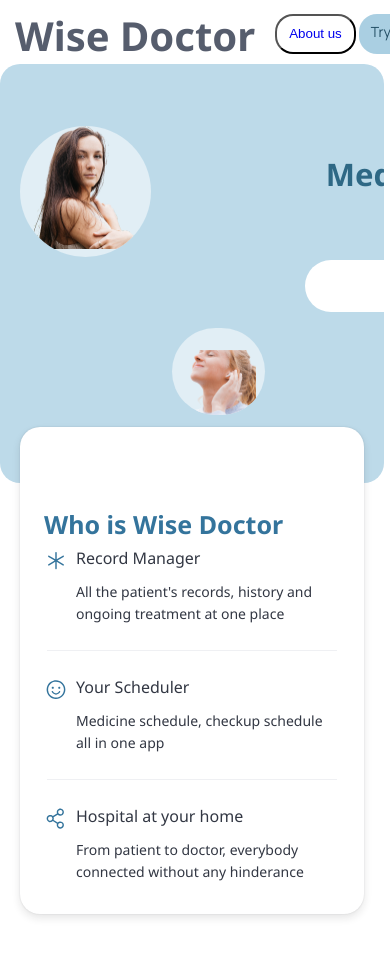
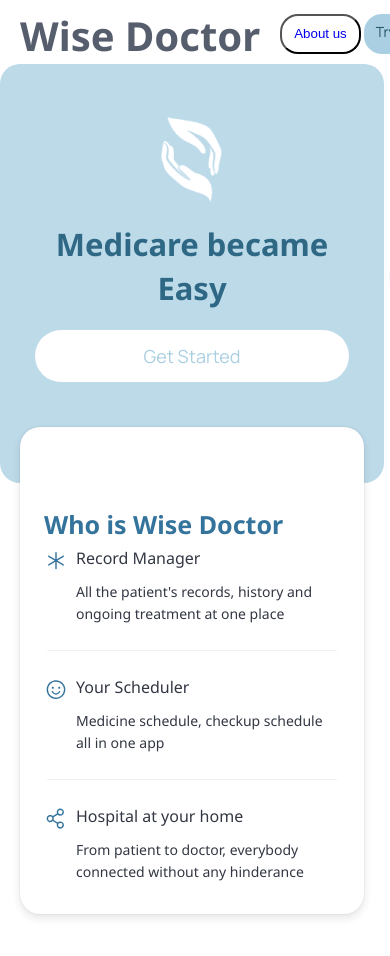
Before and after one commit to vasaman/wise-doctor, a website built with Parcel: page index.html in a window 390 px wide. Shown: the top 956 px of the page. Built offline with nearby package versions, Linux system fonts and the light colour scheme.

Commit message:
fixed few styles for mobile screen

```diff
--- a/index.css
+++ b/index.css
@@ -73,7 +73,8 @@
   font-family: var(--font-manrope);
 }
 .container-48 {
-  margin-left: -5px;
+  /* width: 85vw;
+  margin-left: 2vw; */
   align-self: stretch;
   border-radius: var(--br-9xs);
   background-color: var(--color-white);
@@ -838,6 +839,7 @@
 }
 .container-39,
 .try-us-section {
+  margin: 0 auto;
   display: flex;
   flex-direction: column;
   justify-content: flex-start;
@@ -1193,6 +1195,7 @@
     padding-left: var(--padding-47xl);
     padding-right: var(--padding-47xl);
     box-sizing: border-box;
+    overflow: visible;
   }
   .text-with-chevron-down {
     min-width: 100%;
@@ -1225,7 +1228,7 @@
     gap: 78px 0;
   }
 }
-@media screen and (max-width: 450px) {
+@media screen and (max-width: 500px) {
   .container-48 {
     padding-left: var(--padding-xl);
     padding-right: var(--padding-xl);
@@ -1233,6 +1236,14 @@
   }
   .third-container {
     gap: 0 21px;
+    display: none;
+  }
+  .image-29-icon{
+    top: -130px;
+    left: 40px;
+  }
+  .footer-container {
+    margin-top: 70px;
   }
   .medicare-become-easy {
     font-size: var(--font-size-12xl);
@@ -1241,6 +1252,7 @@
   .container-33 {
     padding: var(--padding-43xl) var(--padding-xl) 68px;
     box-sizing: border-box;
+    overflow: visible;
   }
   .who-we-are {
     font-size: 25px;
```
